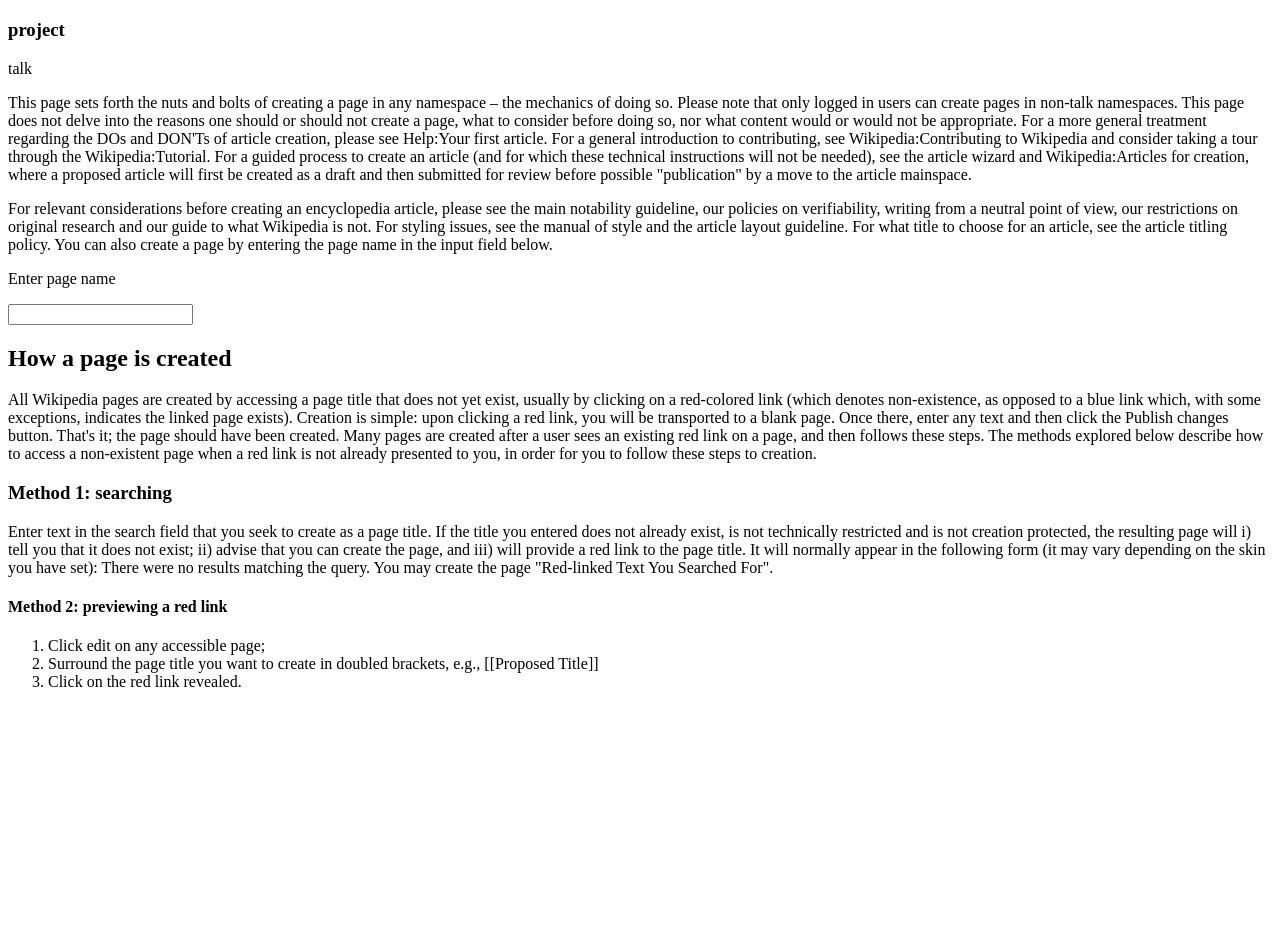
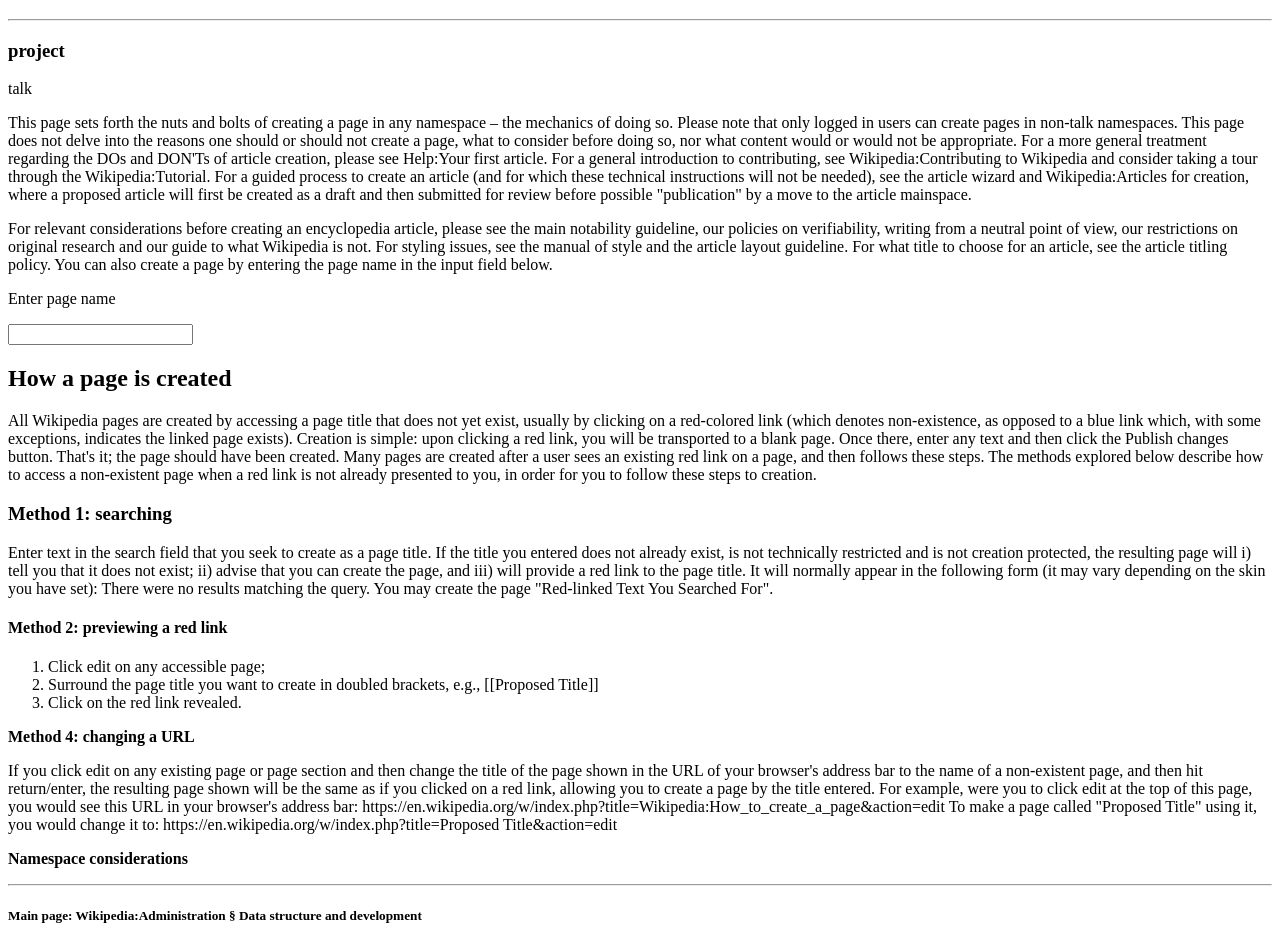
Before and after one commit to Chris247-udoh/wikipedia-, a plain HTML site: page index.html in a window 1280 px wide. Shown: the part 61-1007 px from the top of the page. Before the commit the page ends 800 px from the top, so only its background shows below. Drawn offline with Linux system fonts and the light colour scheme.

Commit message:
i added Method 4: changing a URL,an i stoped at Main page: Wikipedia:Administration § Data structure and development

```diff
--- a/index.html
+++ b/index.html
@@ -8,6 +8,7 @@
   </head>
   <body>
     <h1>Wikipedia:How to create a page</h1>
+    <hr>
     <h3>project</h3>
     <p>talk</p>
     <p>
@@ -66,7 +67,16 @@
             Surround the page title you want to create in doubled brackets, e.g., [[Proposed Title]]</li>
         <li>Click on the red link revealed.</li>
     </ol>
+     <p><b>Method 4: changing a URL</b></p>
+     <p>If you click edit on any existing page or page section and then change the title of the page shown in the URL of your browser's address bar to the name of a non-existent page, and then hit return/enter, the resulting page shown will be the same as if you clicked on a red link, allowing you to create a page by the title entered. For example, were you to click edit at the top of this page, you would see this URL in your browser's address bar:
 
+      https://en.wikipedia.org/w/index.php?title=Wikipedia:How_to_create_a_page&action=edit
+      To make a page called "Proposed Title" using it, you would change it to:
+
+      https://en.wikipedia.org/w/index.php?title=Proposed Title&action=edit</p>
+    <P><b>Namespace considerations</b></P>
+    <hr>
+    <h5>Main page: Wikipedia:Administration § Data structure and development</h5>
 
 
 
```
